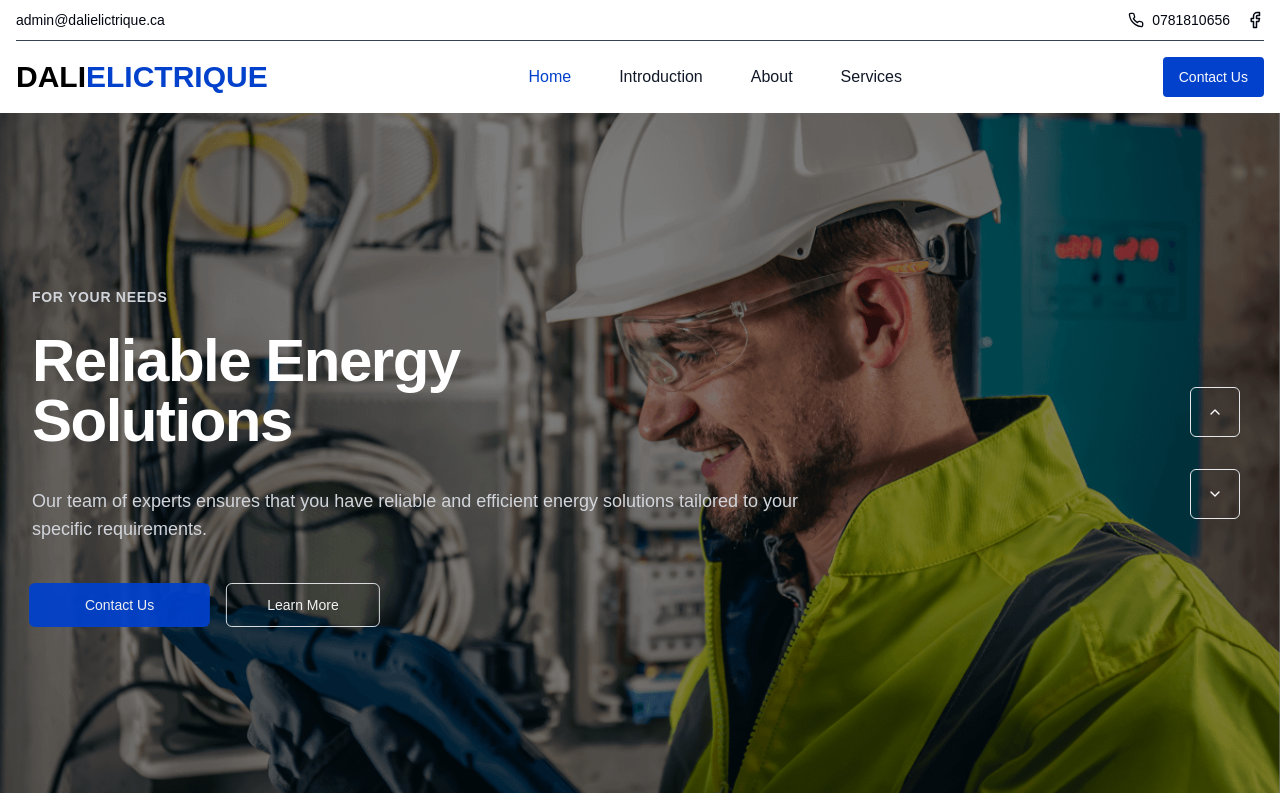
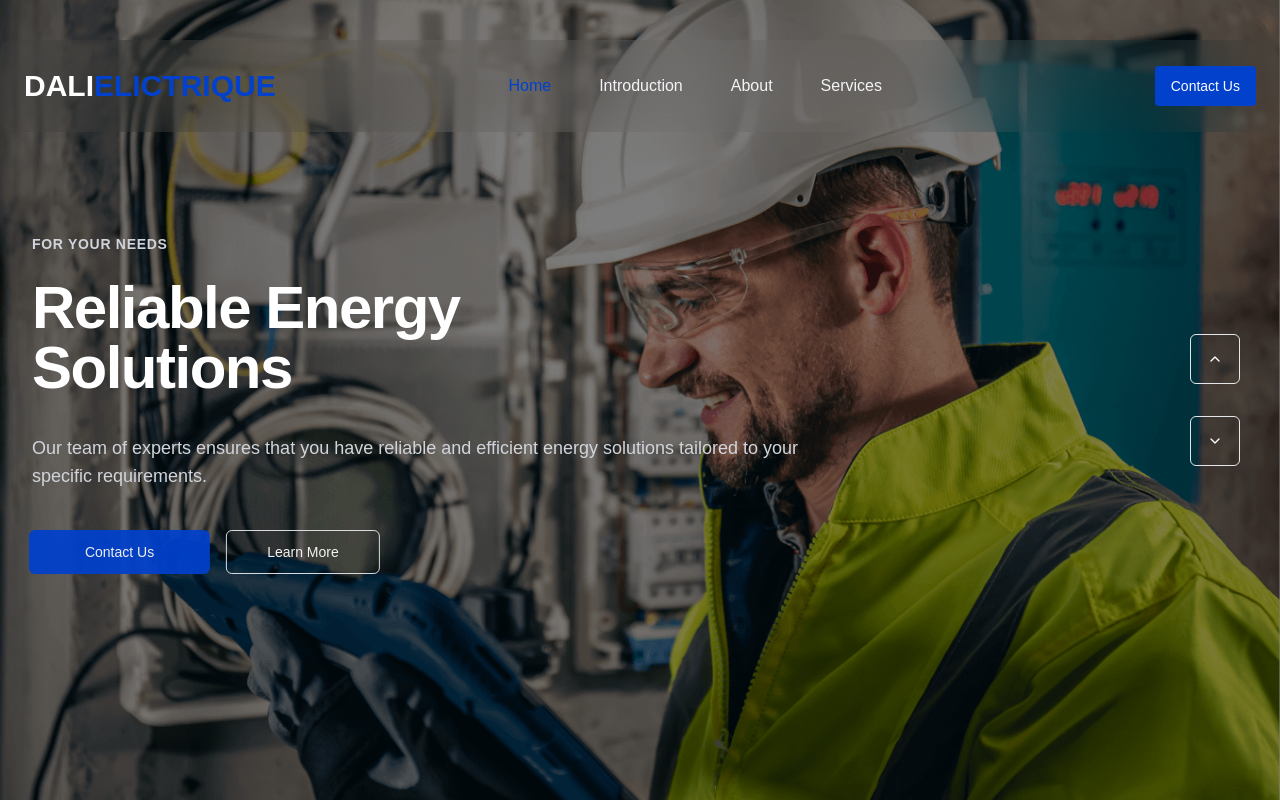
Before and after one commit to MGPychi/dalielectrique, a Next.js app: page / in a window 1280 px wide. Shown: the top 802 px of the page. Built offline with nearby package versions, Linux system fonts and the light colour scheme.

Commit message:
improved the header design

```diff
--- a/src/app/_components/Hero.tsx
+++ b/src/app/_components/Hero.tsx
@@ -5,6 +5,7 @@ import Image from "next/image";
 import { AnimatePresence, motion } from "framer-motion";
 import { Button } from "@/components/ui/button";
 import { ChevronDown, ChevronUp } from "lucide-react";
+import Header from "@/components/layout/Header/Header";
 const content = [
   {
     title: "Power For Seamless",
@@ -49,7 +50,8 @@ export default function AnimatedHero() {
   }, []);
 
   return (
-    <div className="relative  h-[85vh]  flex items-center     w-full overflow-hidden">
+    <div className="relative  h-[100vh]  flex flex-col justify-center     w-full overflow-hidden">
+      <Header/>
       {content.map((item, index) =>
         index == currentIndex ? (
           <AnimatePresence key={`hero_carousel_${index}`}>
--- a/src/app/page.tsx
+++ b/src/app/page.tsx
@@ -12,7 +12,6 @@ import Reviews from "./_components/Reviews";
 export default function Homepage() {
   return (
     <>
-      <Header />
       <main className="flex-grow bg-white ">
         <Hero />
         <Introduction />
--- a/src/components/layout/Header/Header.tsx
+++ b/src/components/layout/Header/Header.tsx
@@ -28,9 +28,9 @@ const Header = () => {
   const [isMenuOpen, setIsMenuOpen] = useState(false);
 
   return (
-    <header className="">
-      <div className="container mx-auto px-4">
-        <div className="flex justify-between items-center py-2.5 text-sm border-b border-gray-700">
+    <header className="absolute w-full max-w-screen-xl rounded-xl py-2.5 px-2 backdrop-blur-2xl top-0 sm:top-10 z-10 left-1/2 -translate-x-1/2">
+      <div className="container mx-auto px-4 ">
+        {/* <div className="flex justify-between items-center py-2.5 text-sm border-b border-gray-700">
           <motion.a
             initial={{ opacity: 0.5, y: -50 }}
             animate={{ opacity: 1, y: 0 }}
@@ -58,19 +58,19 @@ const Header = () => {
             >
               <Facebook size={18} />
             </motion.a>
-          </div>
-        </div>
+          </div> */}
+        {/* </div> */}
         <div className="flex justify-between items-center py-4">
           <motion.div className="text-2xl md:text-3xl font-bold">
-            <span className="text-black">DALI</span>
+            <span className="text-white">DALI</span>
             <span className="text-primary">ELICTRIQUE</span>
           </motion.div>
-          <nav className="hidden lg:flex items-center space-x-4">
+          <nav className="hidden lg:flex sm:-ml-10 items-center space-x-4">
             {links.map((item, index) => (
               <div key={index} className="relative group">
                 <Link
                   href={item.href}
-                  className={` px-4 py-2.5 rounded-sm     font-medium  hover:text-primary  text-gray-900  transition-colors duration-200 ${
+                  className={` px-4 py-2.5 rounded-sm     font-medium  hover:text-primary  text-gray-100  transition-colors duration-200 ${
                     index === 0 ? "text-primary" : ""
                   }`}
                 >
@@ -83,7 +83,7 @@ const Header = () => {
             <ContactUsModal/>
             <Button
               variant="ghost"
-              className="lg:hidden text-gray-800 hover:bg-primary"
+              className="lg:hidden text-white hover:text-white hover:bg-primary"
               onClick={() => setIsMenuOpen(!isMenuOpen)}
             >
               <Menu size={24} />
@@ -96,14 +96,14 @@ const Header = () => {
           initial={{ opacity: 0, y: -20 }}
           animate={{ opacity: 1, y: 0 }}
           exit={{ opacity: 0, y: -20 }}
-          className="lg:hidden bg-gradient-to-r from-gray-900 to-black  py-4"
+          className="lg:hidden     py-4"
         >
           <nav className="container mx-auto px-4 flex flex-col space-y-4">
             {links.map((item, index) => (
               <Link
                 key={index}
                 href={item.href}
-                className={`text-sm font-medium hover:bg-primary transition-colors duration-200 ${
+                className={`text-sm text-white font-medium hover:text-primary transition-colors duration-200 ${
                   index === 0 ? "text-primary" : ""
                 }`}
               >
```
